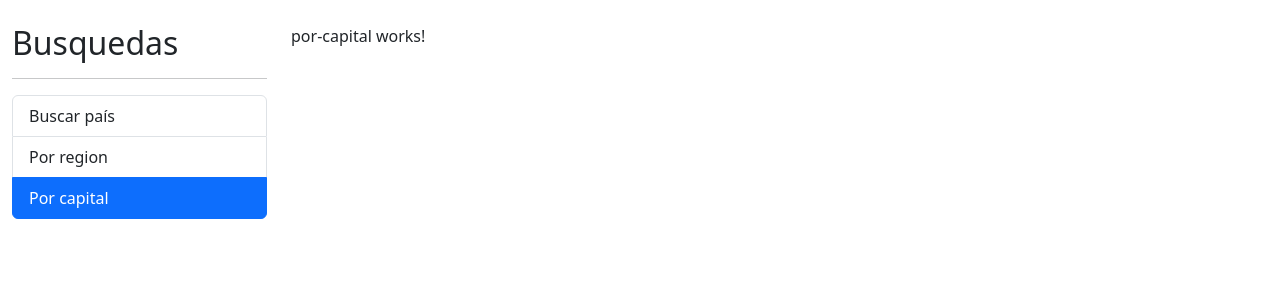
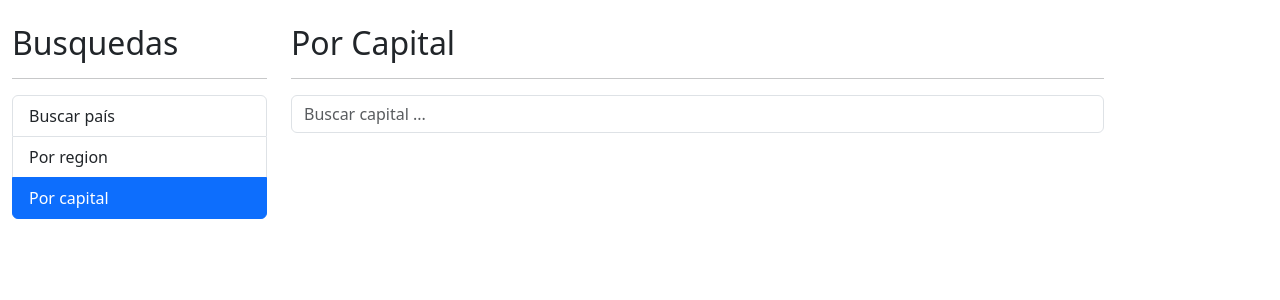
Before and after one commit to AidaLanjieDiaz/AngularDWEE, an Angular app in the folder paisesApp/: page /porCapital in a window 1280 px wide. Shown: the top 300 px of the page. Built offline with nearby package versions, Linux system fonts and the light colour scheme.

Commit message:
HECHO PAISES APP. Sin el dist

```diff
--- a/paisesApp/src/app/pais/pages/por-capital/por-capital.component.html
+++ b/paisesApp/src/app/pais/pages/por-capital/por-capital.component.html
@@ -1 +1,54 @@
-<p>por-capital works!</p>
+<div>
+    <h2>Por Capital</h2>
+    <hr />
+    <!-- busqueda -->
+    <div class="row">
+      <div class="col">
+        <form autocomplete="off">
+          <input
+            type="text"
+            name="termino"
+            class="form-control"
+            placeholder="Buscar capital ..."
+            [(ngModel)]="capital" (keyup.enter)="buscarCapi()"/>
+        </form>
+      </div>
+    </div>
+
+    <div *ngIf="hayError" class="alert alert-danger">
+  No se encontró nada con el término {{ capital }}
+  </div>
+
+   <!--  resultado -->
+    <div class="row" *ngFor="let capital of capitales; let i = index">
+      <div class="col">
+        <table class="table table-hover">
+          <thead>
+            <tr>
+              <th>#</th>
+              <th>Bandera</th>
+              <th>Nombre</th>
+              <th>Población</th>
+              <th></th>
+            </tr>
+          </thead>
+          <tbody>
+            <tr class="animate__animated animate__fadeIn animate__faster">
+              <td>{{ i }}</td>
+              <td>
+                <!-- imagen de la bandera correspondiente -->
+                <img class="small-flag img-fluid" src="{{capital.flags.png}}" />
+              </td>
+              <td>{{capital.name.common}}</td>
+              <td>{{capital.population}}</td>
+              <td>
+                <a [routerLink]="['/verPais',capital.cioc]" >Ver...</a>
+              </td>
+            </tr>
+          </tbody>
+        </table>
+      </div>
+    </div>
+
+
+  </div>
--- a/paisesApp/src/app/pais/pages/por-capital/por-capital.component.ts
+++ b/paisesApp/src/app/pais/pages/por-capital/por-capital.component.ts
@@ -1,4 +1,6 @@
 import { Component } from '@angular/core';
+import { PaisInterface } from 'src/app/interfaces/pais.interface';
+import { PaisService } from 'src/app/services/pais.service';
 
 @Component({
   selector: 'app-por-capital',
@@ -6,5 +8,24 @@ import { Component } from '@angular/core';
   styleUrls: ['./por-capital.component.css']
 })
 export class PorCapitalComponent {
+  capital:string = "";
+  public capitales:PaisInterface[] = [];
 
+  /* declaracion de la variable de error */
+  hayError: boolean = false;
+
+  constructor( private paisService: PaisService ) {}
+
+  buscarCapi() {
+   this.hayError = false;
+   this.paisService.buscarCapital(this.capital)
+   .subscribe({
+   next: (resp) => {
+   this.capitales = resp;
+   },
+   error: (err) => { this.hayError = true; this.capitales = [];
+   console.log("ERROR" + err); }
+   });
+
+ }
 }
--- a/paisesApp/src/app/pais/pages/por-pais/por-pais.component.html
+++ b/paisesApp/src/app/pais/pages/por-pais/por-pais.component.html
@@ -10,7 +10,7 @@
           name="termino"
           class="form-control"
           placeholder="Buscar país ..."
-          [(ngModel)]="pais" (keyup.enter)="buscar()"/>
+          [(ngModel)]="pais" (keyup.enter)="buscarPais()"/>
       </form>
     </div>
   </div>
--- a/paisesApp/src/app/pais/pages/por-pais/por-pais.component.ts
+++ b/paisesApp/src/app/pais/pages/por-pais/por-pais.component.ts
@@ -18,7 +18,7 @@ export class PorPaisComponent {
 
  constructor( private paisService: PaisService ) {}
 
- buscar() {
+ buscarPais() {
   this.hayError = false;
   this.paisService.buscarPais(this.pais)
   .subscribe({
```
